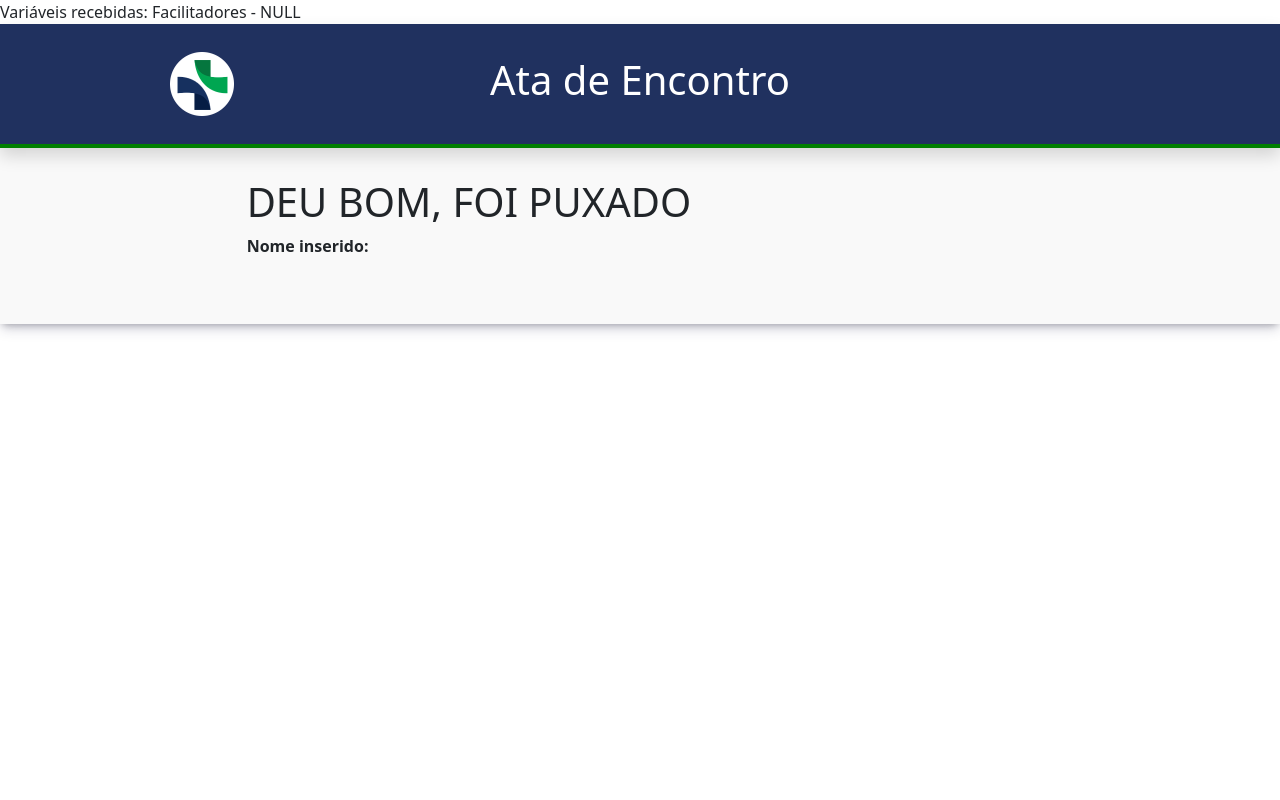
After one commit to imgabrielmendes/Ata-de-Encontro, a PHP site: page /addparticipantes.php in a window 1280 px wide. The commit adds this page. Run offline with PHP 8.4, Linux system fonts and the light colour scheme; data that the repository does not hold is empty; some libraries are stand-ins or nearby versions.

Commit message:
Add a página de adicionar participantes

```diff
--- /dev/null
+++ b/addparticipantes.php
@@ -0,0 +1,105 @@
+<?php
+
+namespace formulario;
+
+include ("vendor/autoload.php");
+include_once ("app/acoesform.php");
+include ("conexao.php");
+
+
+//Testar conexao com banco de dados
+$puxarform= new AcoesForm;
+$facilitadores=$puxarform->selecionarFacilitadores();
+
+//funções de encotrar pessoas
+$pegarfa=$puxarform->pegarfacilitador();
+$pegarcoo=$puxarform->pegarcoordenador();
+
+//Puxar local
+$pegarlocal=$puxarform->pegarlocais();
+
+$facilitadores=$_POST['facilitadores'];
+    echo "Variáveis recebidas: Facilitadores - $facilitadores";
+    var_dump($facilitadores);
+
+?>
+<!DOCTYPE html>
+<html lang="pt-br">
+
+<head>
+  <meta charset="UTF-8">
+  <meta name="viewport" content="width=device-width, initial-scale=1.0">
+  <title>Ata de encontro - HRG</title>
+  <link rel="icon" href="view\img\Logobordab.png" type="image/x-icon">
+
+  <!---------------------------------------------------------------->
+  <script src="https://cdn.jsdelivr.net/npm/@popperjs/core@2.11.8/dist/umd/popper.min.js" integrity="sha384-I7E8VVD/ismYTF4hNIPjVp/Zjvgyol6VFvRkX/vR+Vc4jQkC+hVqc2pM8ODewa9r" crossorigin="anonymous"></script>
+
+  <script src="https://cdn.jsdelivr.net/npm/sweetalert2@11"></script>
+
+  <script src="https://cdn.jsdelivr.net/npm/bootstrap@5.3.3/dist/js/bootstrap.min.js" integrity="sha384-0pUGZvbkm6XF6gxjEnlmuGrJXVbNuzT9qBBavbLwCsOGabYfZo0T0to5eqruptLy" crossorigin="anonymous"></script>
+  <link rel="stylesheet" href="view/css/styles.css">
+  <link rel="stylesheet" href="view/css/bootstrap.min.css">
+  <link rel="stylesheet" href="view/css/bootstrap-grid.css">
+  <link rel="stylesheet" href="view/css/bootstrap-grid.min.css">
+  <link rel="stylesheet" href="view/css/bootstrap.css">
+  <link rel="stylesheet" href="view/css/selectize.bootstrap5.min.css">
+</head>
+
+<body>
+
+  <!--BARRA DE NAVEGAÇÃO-->
+  <header>
+    <nav class="navbar shadow">
+      <div id="container">
+        <div class="container_align">
+          <a href="http://agendamento.hospitalriogrande.com.br/views/admin/index-a.php">
+            <img alt="Logo" class="logo_hospital" src="view\img\Logobordab.png"></a>
+          <h1 id="tittle" class="">Ata de Encontro</h1>
+        </div>
+      </div>
+    </nav>
+  </header>
+
+  <!--FORMULÁRIO-->
+
+  <!--PRIMEIRA LINHA DO FORMULÁRIO DA ATA---------------->
+  <div class="box box-primary">
+    <main class="container_fluid d-flex justify-content-center align-items-center">
+      <div class="form-group col-8">
+        <!--2° LINHA DO FORMULÁRIO DA ATA----------------------->
+
+        <div class="row"> <!---COLUNA NOME + DATA---->
+
+        <h1>DEU BOM, FOI PUXADO</h1>
+    <form>
+
+    <div class="row">
+        <div class="col">
+            <label><b>Nome inserido:</b></label>
+            <div class="col">
+            <tbody>
+
+                <?php foreach ($pegarfa as $fac) ?>
+
+                    <?php echo $fac['nome_facilitador'] ?>
+                <?php  ?>
+            </tbody>
+        </div>
+    </div>
+        <script>
+            console.log ("PUXOU! TA PUXANDO A PÁG");
+            console.log ("O VALOR INSERIDO NO NOME ANTERIORMENTE FOI:");
+        </script>
+    </form>
+        <script>
+
+        </script>
+        <div class="row">
+
+        </div>
+      <script src="app/gravar.js"></script>
+      <script src="https://ajax.googleapis.com/ajax/libs/jquery/1.11.0/jquery.min.js"></script>
+</body>
+
+</html>
--- a/app/acoesform.php
+++ b/app/acoesform.php
@@ -107,7 +107,7 @@ class AcoesForm {
             $pdo->setAttribute(\PDO::ATTR_ERRMODE, \PDO::ERRMODE_EXCEPTION);
 
             //SELECT * FROM facilitadores
-            $sql = "SELECT nome_facilitador , cargo FROM facilitadores WHERE cargo = 'ADM';";
+            $sql = "SELECT nome_facilitador , cargo FROM facilitadores ;";
 
             $stmt = $pdo->prepare($sql);
             $stmt->execute();
--- a/app/gravar.js
+++ b/app/gravar.js
@@ -13,7 +13,7 @@ var gravarinformacoes = document.getElementById("botaoregistrar");
 // Pegar caixas do fomulário
 
 //1° LINHAS
-var data = document.getElementById("datainicio").value;
+var data = document.getElementById("datainicio");
 var horainicio = document.getElementById("horainicio").value;
 var horaterm = document.getElementById("horaterm").value;
 var tempoes = document.getElementById("iddoinput"); //FALTANDO
@@ -53,17 +53,6 @@ function gravando() {
     var data = document.getElementById("datainicio").value;
 
 // ------------------------------------------------------------------------------------------
-    // BOTÕES DE OBJETIVO
-    // CONDIÇÃO PARA AS OPÇÕES DE OBJETIVOS
-
-    for (var op = 0; op < objetivomarc.length; op++) {
-        if (objetivomarc[op].checked) {
-            objetivoSelecionado = objetivomarc[op].value;
-            break;
-        }
-    }
-
-// ------------------------------------------------------------------------------------------
 
     // CRIANDO CONDIÇÕES PARA QUE SÓ ENVIE PARA O AJAX SE TUDO ESTIVER PREENCHIDO
     // trim() usado para verificar se o campo está vazio
@@ -76,7 +65,7 @@ function gravando() {
           });
 
           console.log("(X) Puxou a function, mas está faltando informações");
-          console.log(objetivoSelecionado);
+          console.log(objetivoSelecionado).values ;
           console.log(local);
           console.log (facilitadores);
         }
@@ -93,11 +82,14 @@ function gravando() {
         console.log("(1) A função 'gravando()' foi chamada");
         console.log (facilitadores);
 
+        //
+        //
         // CÓDIGO AJAX QUE VAI ENVIAR AS INFORMAÇÕES DAS FUNCTION PARA O BANCO DE DADOS
         if (facilitadores !=="" && conteudo !== "" && horainicio !=="" && horaterm!=="" && data !=="")
 
         $.ajax({
             url: 'enviarprobanco.php',
+            url: 'addparticipantes.php',
             method: 'POST',
             data: {
                 facilitadores: facilitadores,
@@ -109,6 +101,7 @@ function gravando() {
                 local: local,
             },
 
+
             success: function (response) {
 
                 console.log("(2) Deu bom! AJAX está enviando");
@@ -119,9 +112,29 @@ function gravando() {
                 console.error('Erro na solicitação AJAX:', error);
                 console.log(facilitadores)
             }
+
+
         });
-    }
-}
+
+            $.ajax({
+                url: 'addparticipantes.php',
+                method: 'POST',
+                data: {
+                    facilitadores: facilitadores,
+
+                },
+                success: function (response) {
+                    console.log("!!!!!ENVIOU PARA A OUTRA PÁGINA");
+                    console.log(facilitadores);
+                    console.log(response);
+                },
+                error: function (error) {
+                    console.error('Erro na solicitação AJAX para addparticipantes.php:', error);
+                    console.log(facilitadores);
+                }
+            });
+
+
 
 ///------------BOTÃO DE REGISTRAR EMAIL DENTRO DA MODAL------------------------------
 
```
Also changed, not shown: index.php (+11 -11 lines).
